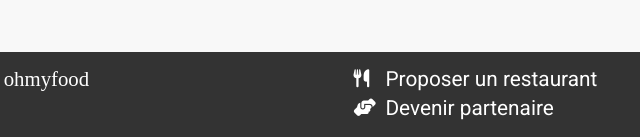
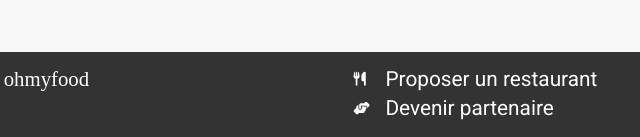
Before and after one commit to rogerK2RK/P3_01_lienGithub, a website: page Alafrançaise.html in a window 1280 px wide. Shown: the part 1506-1643 px from the top of the page, 136-776 px from the left. Drawn offline with Linux system fonts and the light colour scheme; a web font is replaced by a local one.

Commit message:
footer picto size

```diff
--- a/sass/layouts/_footer.scss
+++ b/sass/layouts/_footer.scss
@@ -42,14 +42,14 @@
 
         &__picto{
 
-            font-size: 18px;
+            font-size: 14px;
             width: 22px;
 
         }
 
         &__picto-litle{
 
-            font-size: 18px;
+            font-size: 13px;
             width: 22px;
 
         }
```
Also changed, not shown: public/css/main.css.
